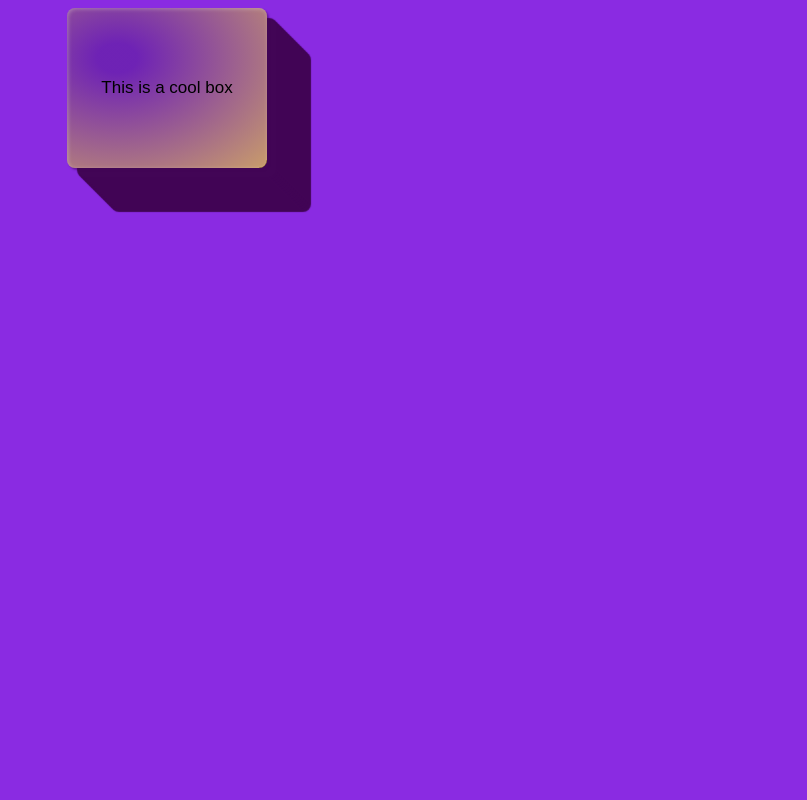
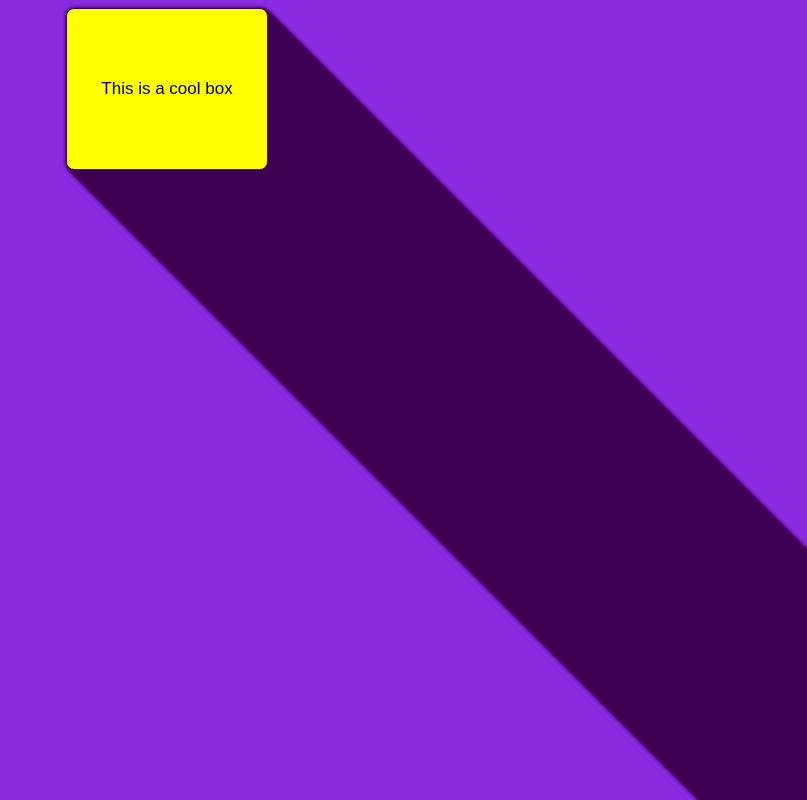
Before and after one commit to Margulis162/mdn_css_cool_box, a plain HTML site: page index.html in a window 1280 px wide. Shown: the whole page, without its empty margins (473-1280 px from the left). Drawn offline with Linux system fonts and the light colour scheme.

Commit message:
long shadow

```diff
--- a/index.html
+++ b/index.html
@@ -8,7 +8,7 @@
 
   </head>
   <body>
-      <div>This is a cool box</div>
+      <div id="cool_box">This is a cool box</div>
   </body>
   <script src="script.js" async defer></script>
 </html>
--- a/script.js
+++ b/script.js
@@ -0,0 +1,19 @@
+// var
+const box = document.getElementById("cool_box");
+let shadow ="";
+// f(x)
+function long_shadow(){
+
+    for(i = 0; i < 1000; i++){
+
+        shadow += `${i}px ${i}px 4px rgb(66, 5, 86),` ;
+
+    }
+    shadow = shadow.slice(0, -1);
+    console.log(shadow);
+    box.style.boxShadow = shadow;
+}
+
+
+// flow
+long_shadow();
--- a/style.css
+++ b/style.css
@@ -14,29 +14,11 @@ div {
  justify-content:center;
  margin-inline: auto;
  font-size: 1.7rem; /*should make it 17px*/
- /* border:10px solid rgba(151, 232, 243, 0.5); */
+ border:1px solid rgb(66, 5, 86);
  border-radius: 8px;
- background-image:
- radial-gradient(at 50px 50px, rgba(0, 0, 0, 0.2) 20px,rgba(243, 232, 27, 0.6));
- box-shadow: 2px 2px 2px rgba(66, 5, 86, 0.5),
-  10px 10px 1px rgb(66, 5, 86),
-  12px 12px 1px rgb(66, 5, 86),
-  14px 14px 1px rgb(66, 5, 86),
-  16px 16px 1px rgb(66, 5, 86),
-  18px 18px 1px rgb(66, 5, 86),
-  20px 20px 1px rgb(66, 5, 86),
-  22px 22px 1px rgb(66, 5, 86),
-  24px 24px 1px rgb(66, 5, 86),
-  26px 26px 1px rgb(66, 5, 86),
-  28px 28px 1px rgb(66, 5, 86),
-  30px 30px 1px rgb(66, 5, 86),
-  32px 32px 1px rgb(66, 5, 86),
-  34px 34px 1px rgb(66, 5, 86),
-  36px 36px 1px rgb(66, 5, 86),
-  38px 38px 1px rgb(66, 5, 86),
-  40px 40px 1px rgb(66, 5, 86),
-  42px 42px 1px rgb(66, 5, 86),
-  44px 44px 1px rgb(66, 5, 86),
+ background-color: yellow;
+ /* radial-gradient(at 50px 50px, rgba(0, 0, 0, 0.2) 20px,rgba(243, 232, 27, 0.6)); */
+
 
  inset 1px 1px 4px rgba(247, 250, 224, 0.3);
  /* linear-gradient(135deg, rgba(186, 145, 84, 0.5), rgba(30, 194, 41, 0.4), rgba(168, 234, 222, 0.8), rgba(5, 71, 9, 0.6)); */
```
